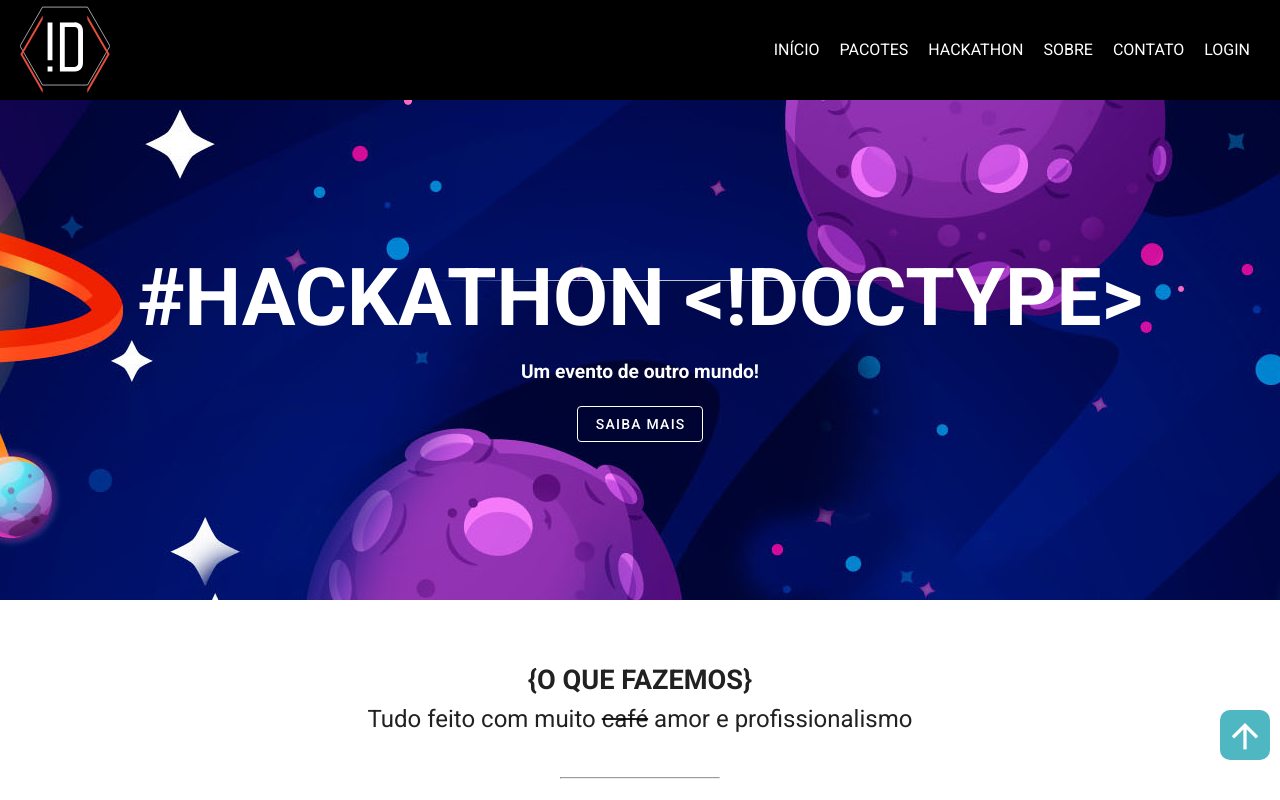
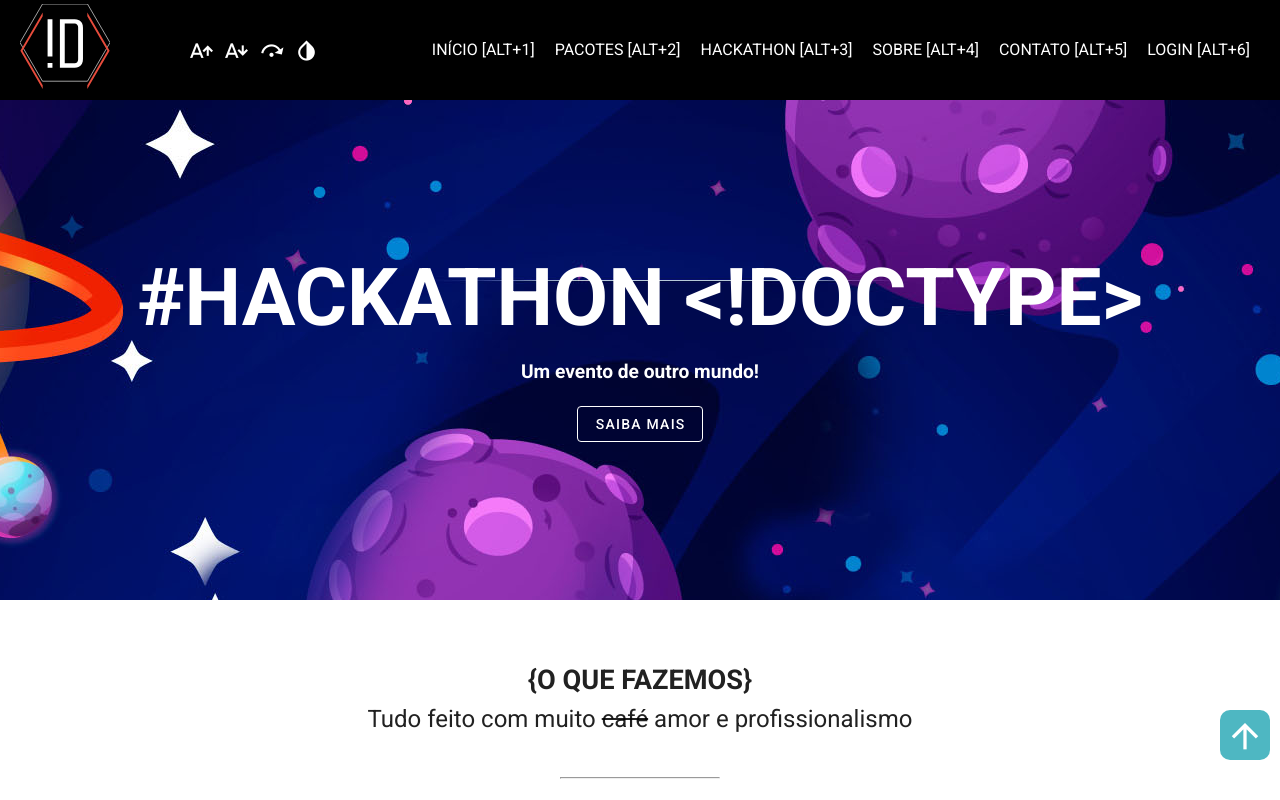
Before and after one commit to luisfernandofante/DoctypeNuxt-2.0, a Nuxt app: page / in a window 1280 px wide. Shown: the top 800 px of the page. Built offline with nearby package versions, Linux system fonts and the light colour scheme; what vue-ls would draw is missing.

Commit message:
colocando acessibilidade (tentando)

```diff
--- /dev/null
+++ b/components/Acess.js
@@ -0,0 +1,6 @@
+export function acess(){
+    window.onload = () => {
+        var body =  document.querySelector('body');
+        console.log(body)
+    }
+}
--- /dev/null
+++ b/components/AppAcess.vue
@@ -0,0 +1,34 @@
+<template>
+  <div>
+    <section>
+      <a href="#">
+        <v-icon size="25">mdi-format-font-size-increase</v-icon>
+      </a>
+      <a href="#">
+        <v-icon size="25">mdi-format-font-size-decrease</v-icon>
+      </a>
+      <a href="#">
+        <v-icon size="25">mdi-debug-step-over</v-icon>
+      </a>
+      <a href="#">
+        <v-icon size="25">mdi-invert-colors</v-icon>
+      </a>
+    </section>
+  </div>
+</template>
+
+<script>
+import{acess} from './Acess'
+export default {
+
+};
+
+</script>
+
+<style scoped>
+.v-icon {
+  color: white;
+  margin:5px;
+}
+
+</style>
--- a/components/AppButop.vue
+++ b/components/AppButop.vue
@@ -12,6 +12,7 @@ export default {
 
 <style scoped>
 .gotopbtn{
+  scroll-behavior: smooth;
   position: fixed;
   width: 50px;
   height: 50px;
--- a/components/AppFooter.vue
+++ b/components/AppFooter.vue
@@ -59,12 +59,12 @@
 
     </footer>
       <app-butop/>
+
     <!-- final do footer -->
   </div>
 </template>
 <script>
  import AppButop from './AppButop'
-
 export default {
   components:{
     AppButop,
--- a/components/AppHeader.vue
+++ b/components/AppHeader.vue
@@ -2,6 +2,7 @@
   <div>
     <header>
       <nav>
+
         <a href="/">
           <img
             class="logo"
@@ -10,35 +11,43 @@
             title="<!DOCTYPE>"
           />
         </a>
-
+           <app-acess/>
         <input type="checkbox" id="chk" />
         <label for="chk" class="mostra-menu-btn">
        <v-icon large>mdi-menu</v-icon>
         </label>
 
         <ul class="menu">
-          <a href="/" title="Início">Início</a>
-          <a href="/pacotes" title="Pacotes">Pacotes</a>
-          <a href="/hackathon" title="Hackathon">Hackathon</a>
-          <a href="/sobre" title="Sobre">Sobre</a>
-          <a href="/contato" title="Contato">Contato</a>
-          <a href="admin/login" title="Login">Login</a>
+          <a href="/"  accesskey="1" title="Início [ALT+1]">Início [ALT+1]</a>
+          <a href="/pacotes" accesskey="2" title="Pacotes [ALT+2]">Pacotes [ALT+2]</a>
+          <a href="/hackathon" accesskey="3"  title="Hackathon [ALT+3]">Hackathon [ALT+3]</a>
+          <a href="/sobre" accesskey="4"  title="Sobre [ALT+4]">Sobre [ALT+4]</a>
+          <a href="/contato"   accesskey="5"  title="Contato [ALT+5]">Contato [ALT+5]</a>
+          <a href="admin/login" accesskey="6"  title="Login [ALT+6]">Login [ALT+6] </a>
           <label for="chk" class="esconde-menu-btn">
             <v-icon large>mdi-close</v-icon>
           </label>
+
         </ul>
       </nav>
     </header>
   </div>
 </template>
+<script>
+ import AppAcess from './AppAcess'
 
+export default {
+  components:{
+    AppAcess,
+  }
+}
+</script>
 <style scoped>
 
 header {
   height: 100px;
   background: black;
   padding: 0 20px;
-
   display: flex;
 }
 
@@ -46,6 +55,7 @@ nav {
   width: 100%;
   display: flex;
   justify-content: space-between;
+  align-items: center;
 }
 
 .logo {
--- a/layouts/default.vue
+++ b/layouts/default.vue
@@ -5,7 +5,7 @@
 </template>
 
 <style lang="scss">
-    $Preto: black;
+$Preto: black;
 $Branco: white;
 $Gelo: #ddd;
 $Verde:#2ecc71;
```
